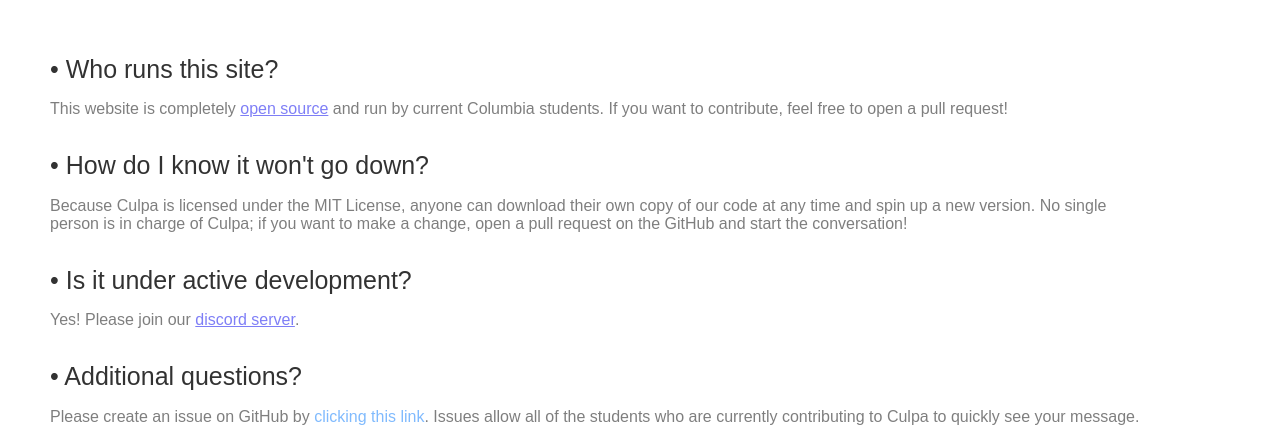
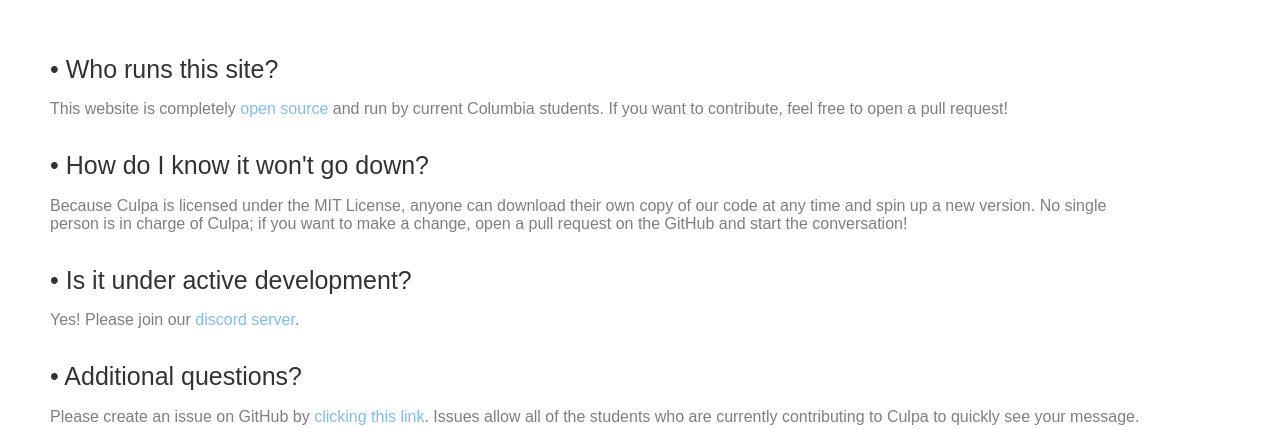
Before and after one commit to Culpa-io/culpa.io, a Django app: page / in a window 1280 px wide. Shown: the part 2260-2689 px from the top of the page. Run offline with Django 3.2, Linux system fonts and the light colour scheme; data comes from the database, SQL or seed files in the repository; parts of the project's set-up code (start-up, migrations or seed data) failed here and were passed over; some libraries are stand-ins or nearby versions; some web fonts are replaced.

Commit message:
class fix on a tags in indexhtml

```diff
--- a/cureview/templates/cureview/index.html
+++ b/cureview/templates/cureview/index.html
@@ -523,7 +523,7 @@
     </div>
     <div class="faq-item">
         <h1 class="faq-q">• Who runs this site?</h1>
-        <p class="faq-a">This website is completely <a href="https://github.com/Culpa-io/culpa.io">open source</a> and run by current Columbia students. If you want to contribute, feel free to open a pull request!</p>
+        <p class="faq-a">This website is completely <a class="mail" href="https://github.com/Culpa-io/culpa.io">open source</a> and run by current Columbia students. If you want to contribute, feel free to open a pull request!</p>
     </div>
     <div class="faq-item">
         <h1 class="faq-q">• How do I know it won't go down?</h1>
@@ -531,7 +531,7 @@
     </div>
     <div class="faq-item">
         <h1 class="faq-q">• Is it under active development?</h1>
-        <p class="faq-a">Yes! Please join our <a href="https://discord.gg/adWZA6Qwq6">discord server</a>.</p>
+        <p class="faq-a">Yes! Please join our <a class="mail" href="https://discord.gg/adWZA6Qwq6">discord server</a>.</p>
     </div>
     <div class="faq-item">
         <h1 class="faq-q">• Additional questions?</h1>
```
